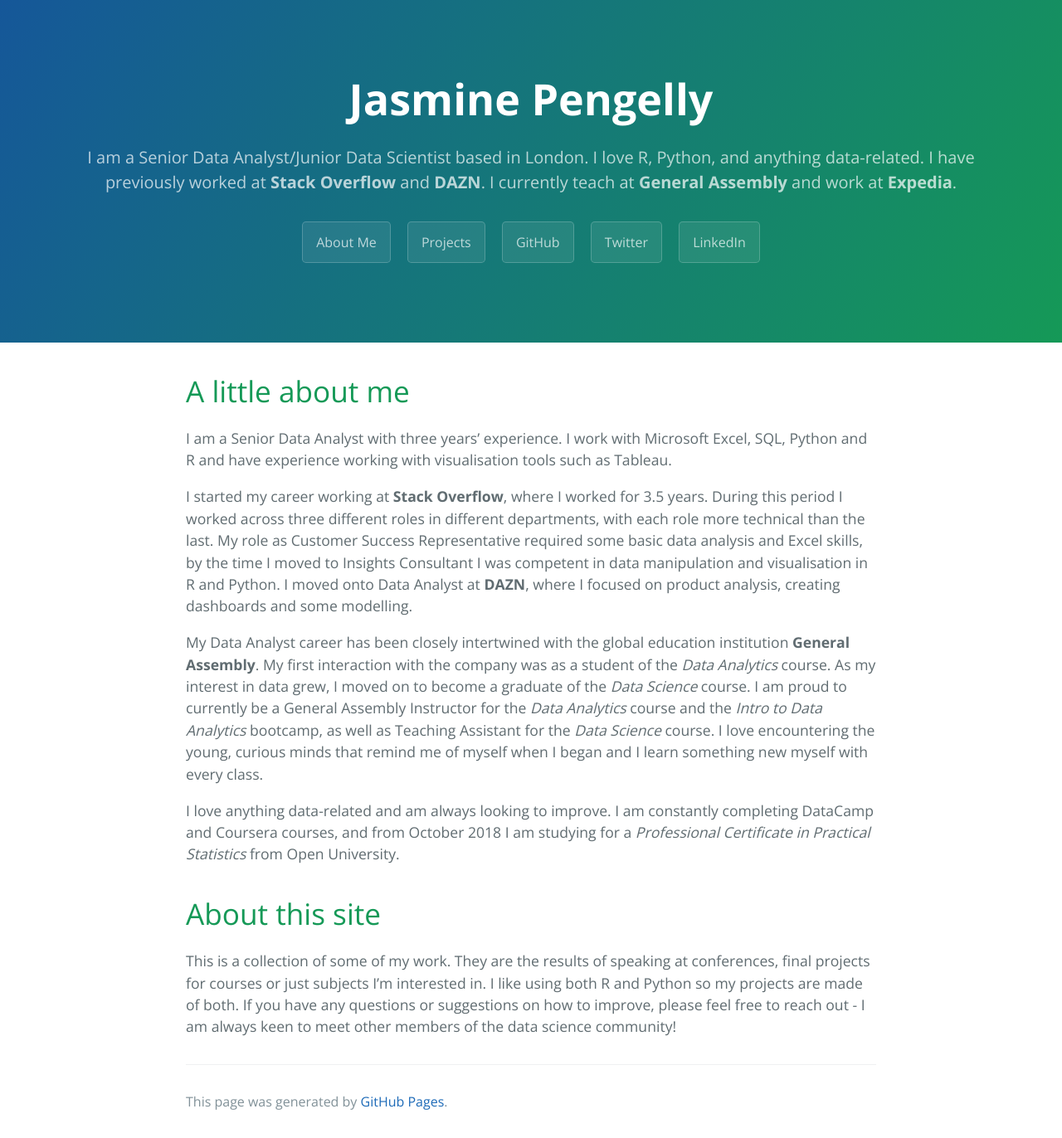
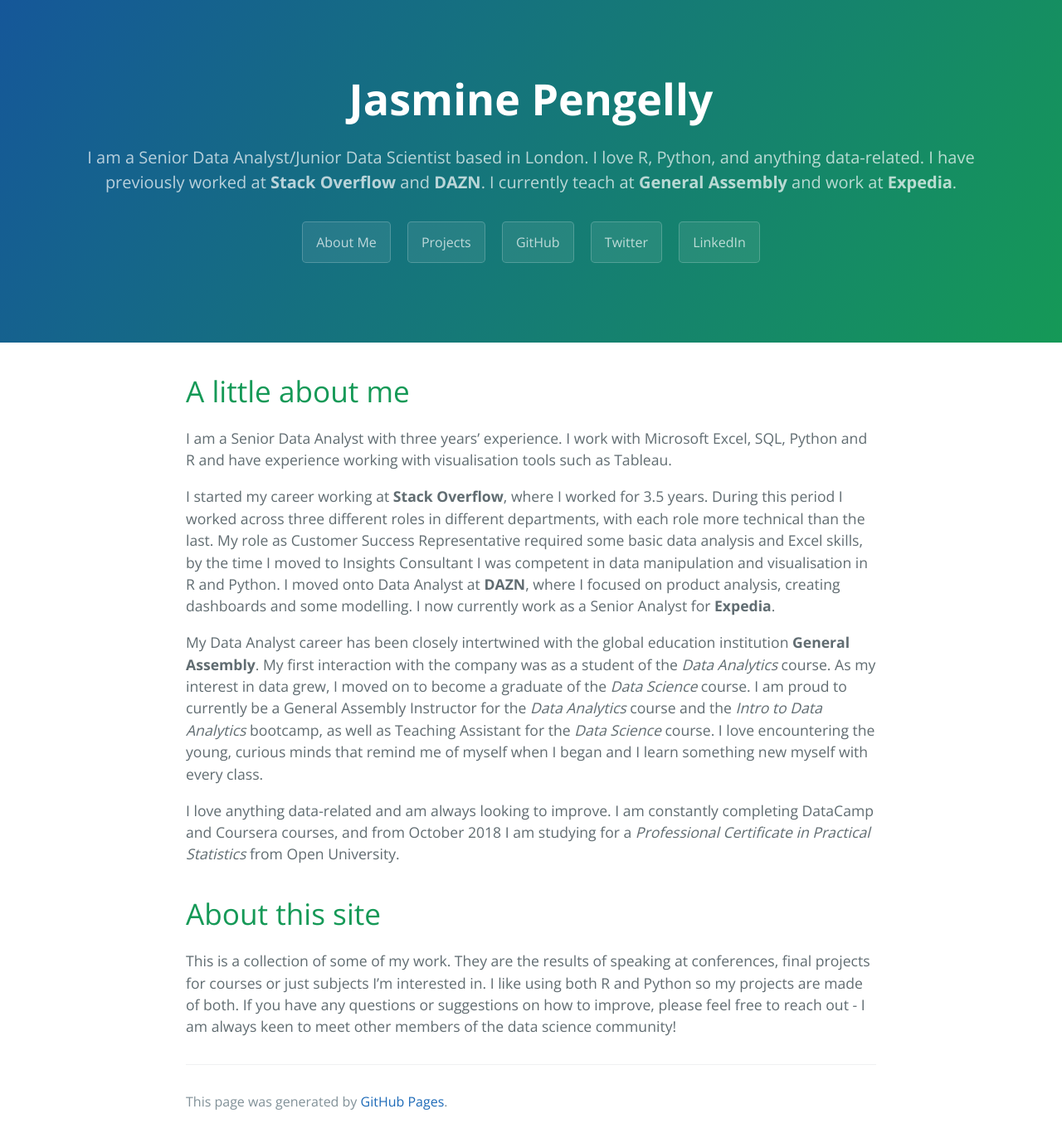
Before and after one commit to JazPeng/JazPeng.github.io, a Jekyll site: the page built from about.md, in a window 1280 px wide. Shown: the whole page at 83% size. Built offline with Jekyll 4.4.1, drawn with Linux system fonts in a browser that asks for light colours.

Commit message:
Adding new job role

```diff
--- a/about.md
+++ b/about.md
@@ -7,7 +7,7 @@ permalink: /aboutme/
 # A little about me
 I am a Senior Data Analyst with three years' experience. I work with Microsoft Excel, SQL, Python and R and have experience working with visualisation tools such as Tableau.
 
-I started my career working at **Stack Overflow**, where I worked for 3.5 years. During this period I worked across three different roles in different departments, with each role more technical than the last. My role as Customer Success Representative required some basic data analysis and Excel skills, by the time I moved to Insights Consultant I was competent in data manipulation and visualisation in R and Python. I moved onto Data Analyst at **DAZN**, where I focused on product analysis, creating dashboards and some modelling.
+I started my career working at **Stack Overflow**, where I worked for 3.5 years. During this period I worked across three different roles in different departments, with each role more technical than the last. My role as Customer Success Representative required some basic data analysis and Excel skills, by the time I moved to Insights Consultant I was competent in data manipulation and visualisation in R and Python. I moved onto Data Analyst at **DAZN**, where I focused on product analysis, creating dashboards and some modelling. I now currently work as a Senior Analyst for **Expedia**.
 
 My Data Analyst career has been closely intertwined with the global education institution **General Assembly**. My first interaction with the company was as a student of the *Data Analytics* course. As my interest in data grew, I moved on to become a graduate of the *Data Science* course. I am proud to currently be a General Assembly Instructor for the *Data Analytics* course and the *Intro to Data Analytics* bootcamp, as well as Teaching Assistant for the *Data Science* course. I love encountering the young, curious minds that remind me of myself when I began and I learn something new myself with every class.
 
```
